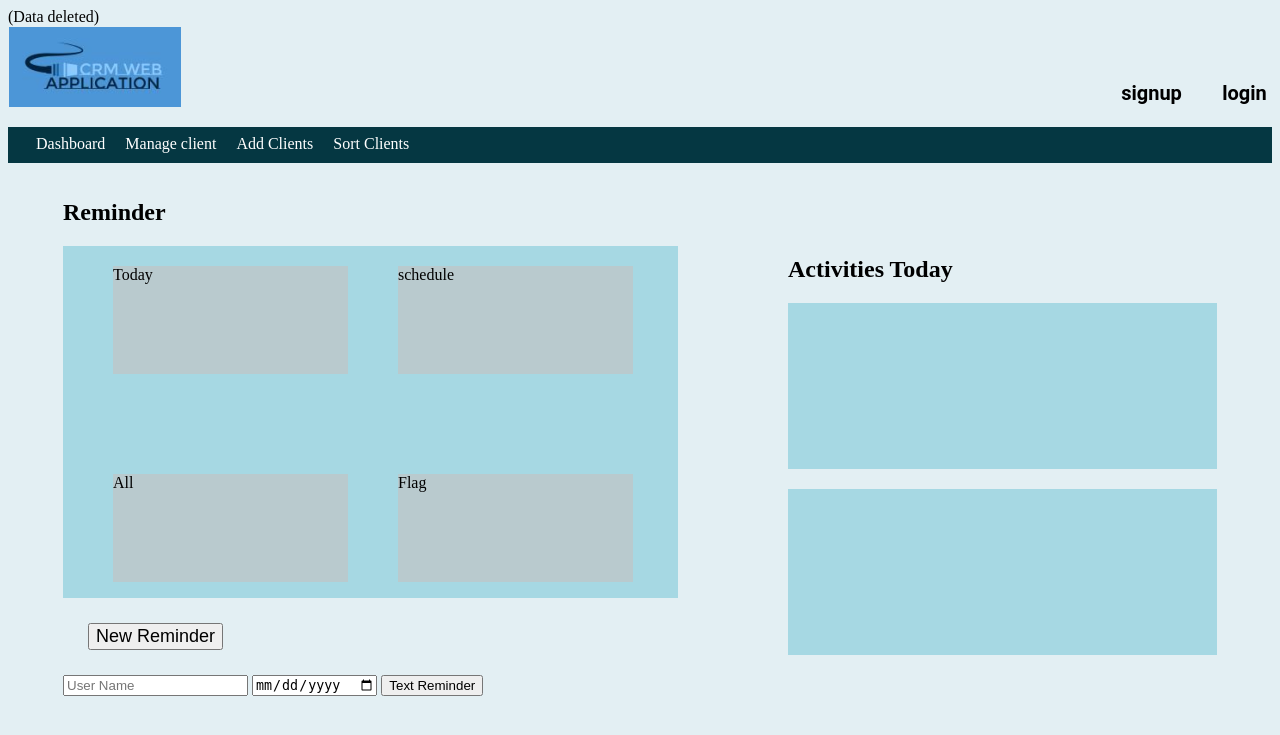
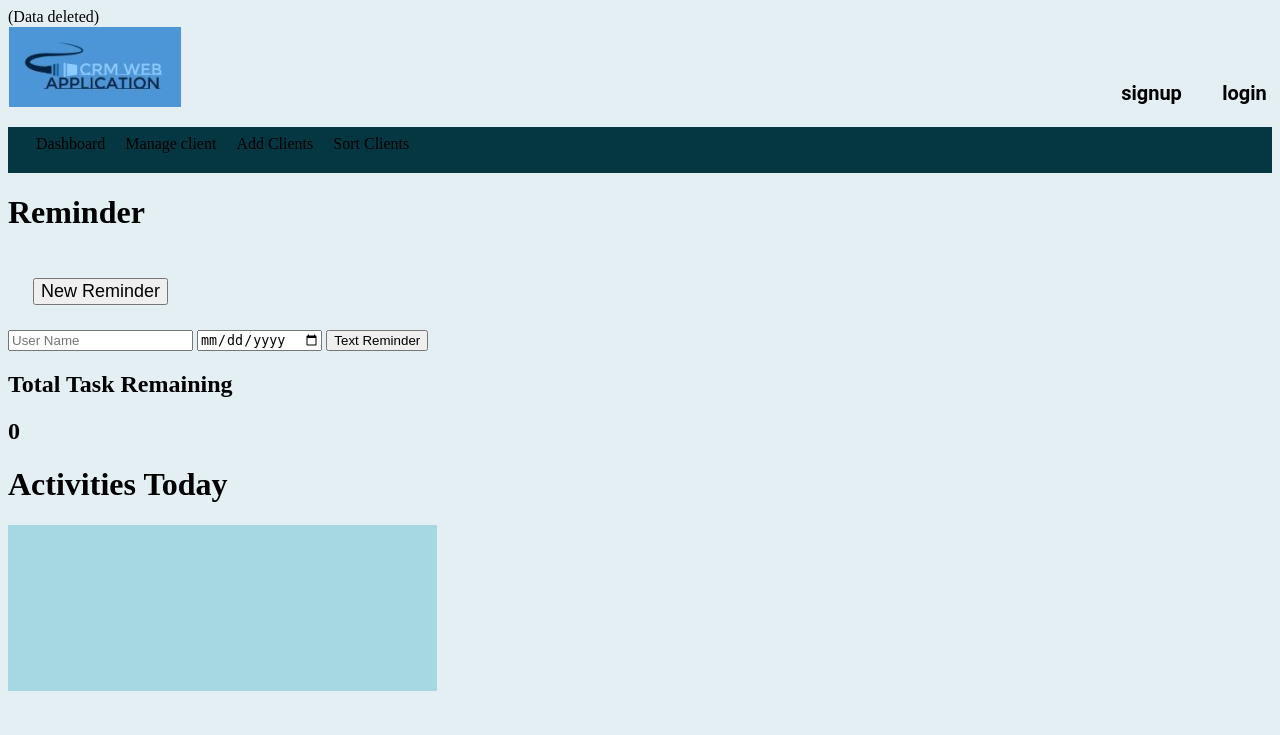
Before and after one commit to Sandesh9845/phpsandeshreminder, a PHP site: page /sandeshphp/?dt=1 in a window 1280 px wide. Shown: the top 735 px of the page. Run offline with PHP 8.4, Linux system fonts and the light colour scheme; data that the repository does not hold is empty.

Commit message:
task counting, remaing for reminder is done

```diff
--- a/index.php
+++ b/index.php
@@ -16,15 +16,14 @@ include('process.php');
     <!-- header -->
 <div>
     <div class="loginlogout">
-    <img src="./img/logo.PNG" alt="">
-    <div class="tl" >
-    <a  class="br" href="../sandeshphp/signup.php">signup</a>
-    <a class="br" href="../sandeshphp/login.php">login</a>
+        <img src="./img/logo.PNG" alt="">
+        <div class="tl" >
+            <a   href="../sandeshphp/signup.php">signup</a>
+            <a  href="../sandeshphp/login.php">login</a>
+        </div>
 
     </div>
-
-    </div>
-
+</div>
         <ul>
             <li> <a href="">Dashboard</a></li>
             <li> <a href="">Manage client</a></li>
@@ -33,28 +32,21 @@ include('process.php');
         </ul>
 
     </div>
+
+
+
+
+        <!-- task remining -->
+        <div>
+            <h1>Reminder </h1>
+
         </div>
 
 <!-- reminder -->
-<section class="reminder">
-    <div>
-        <h1>Reminder</h1>
-    <div class="R1">
-             <div class="r1s">
-                 <div class="R11">Today
-                     <?php
-                        echo $num_row;
-                     ?>
-                 </div>
-                <div class="R12">schedule</div>
-            </div>
-             <div class="r1ss">
-                 <div class="R13">All</div>
-                <div class="R14">Flag</div>
-             </div>
 
-    </div>
+
             <button class="new_reminder">New Reminder</button>
+
                 <aside>
             <form action="process.php" method="post">
             <input type="textarea" placeholder="User Name" class="txt" name="Text">
@@ -62,22 +54,31 @@ include('process.php');
             <input type="submit" value="Text Reminder" class="btn" name="btn-reminder-save">
         </form>
                 </aside>
+                <h2>Total Task Remaining</h2>
+                <h2>
+                    <?php
+                echo $output;
+                ?>
+                </h2>
              </div>
             <div>
-                <h1>Activities Today</h1>
+                <div>
+                     <h1>Activities Today</h1>
             <div class="R2">
                 <div class="R21">
                 <?php while($row =mysqli_fetch_array($result)){
-                    echo"<tr>
-                    <td>".$row['Text']."</td>
-                    <td>".$row['Date']."</td>
-                   <td> <a href= 'process.php?dt=$row[Date]'>delete</td>
-                   </tr>";
+                    echo"<ul>
+                    <li>".$row['Text']."</li>
+                    <li>".$row['Date']."</li>
+                   <li> <a href= 'process.php?dt=$row[Date]'>delete</a></li>
+                   </ul>";
                 }
 
                   ?>
                 </div>
-                <div class="R22"></div>
+                </div>
+
+
              </div>
             </div>
 
--- a/index.style.css
+++ b/index.style.css
@@ -6,20 +6,23 @@ body {
 ul {
   padding: 0.5rem;
   background-color: #053742;
-  height: 20px;
+  height: 30px;
   display: flex;
   list-style-type: none;
 }
 li {
+  color: white;
   margin-left: 20px;
 }
+
+
 a {
-  color: #fff;
+  color: #000;
   text-decoration: none;
 }
-a:hover {
-  color: red;
-  text-decoration: none;
+
+a.br{
+  color: #000;
 }
 
 .loginlogout{
@@ -38,22 +41,11 @@ font-style: normal;
 font-weight: bold;
 font-size: 20px;
 line-height: 68px;
-/* identical to box height, or 243% */
-
 display: flex;
 align-items: center;
 }
-a.br{
-  color: #000000;
-}
-a.br:hover{
-  color:red
-}
-.reminder{
-  display: flex;
-  justify-content: space-around;
-  align-items: center;
-}
+
+
 .R1{
   display: flex;
   flex-direction: column;
@@ -75,47 +67,13 @@ height: 166px;
 background: #A6D8E3;
 margin-bottom: 20px;
 }
-.R22{
-  width: 429px;
-height: 166px;
-background: #A6D8E3;
-}
-.r1s{
-  display:flex;
-  /* justify-content: space-around; */
-  /* margin-left: 50px; */
-}
-.r1ss{
-  display:flex;
-  /* justify-content: space-around; */
-  /* margin-left: 50px; */
-}
-.R11{
-  width: 235px;
-  height: 108px;
+
+div.remindertask {
+
+  width: 300px;
+  height: 300px;
   margin: 20px 0 80px 50px;
-
-  background: rgba(196, 196, 196, 0.66);
-}
-.R12{
-  width: 235px;
-  height: 108px;
-  margin: 20px 0 80px 50px;
-
-  background: rgba(196, 196, 196, 0.66);
-}
-.R13{
-  width: 235px;
-  height: 108px;
-  margin: 20px 0 80px 50px;
-
-  background: rgba(196, 196, 196, 0.66);
-}
-.R14{
-  width: 235px;
-  height: 108px;
-  margin: 20px 0 80px 50px;
-
+  border-radius: 50%;
   background: rgba(196, 196, 196, 0.66);
 }
 
--- a/process.php
+++ b/process.php
@@ -136,26 +136,19 @@ mysqli_close($con);
 
 <!-- fetch data of new reminder -->
 
-<!-- <?php
-//include('connection.php');
-//error_reporting(0);
-// write query for  reminder to count
+<?php
+include('connection.php');
+error_reporting(0);
+//  write query for  reminder to count
 
-//$sql= "SELECT COUNT(Text) as info FROM reminder ";
+$query= "SELECT COUNT('*') as count FROM reminder ";
 
-// make query & get result
-//$result=mysqli_query($con, $sql);
-//$values=mysqli_fetch_assoc($result);
-//$num_row=$values['total'];
+//  make query & get result
+$query_result=mysqli_query($con, $query);
+while ($row = mysqli_fetch_assoc($query_result)) {
+  $output= $row['count'];
+}
 
 
-// // fetchg the result rows as an array
-// $reminder = mysqli_fetch_array($result);
-// // free result from mem,ory
-// mysqli_free_result($result);
 
-// close connectio
-//mysqli_close($con);
-
-
-?> -->
+?>
```
